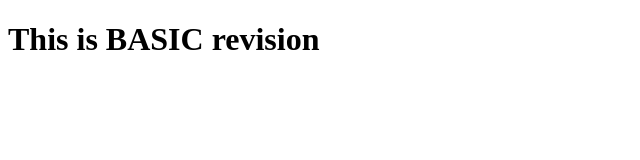
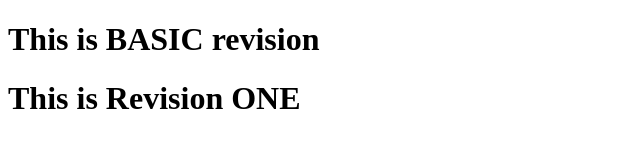
Before and after one commit to MahGolden/GitandGithubTraining, a plain HTML site: page index.html in a window 1280 px wide. Shown: the whole page, without its empty margins (0-640 px from the left). Drawn offline with Linux system fonts and the light colour scheme.

Commit message:
Revision ONE

```diff
--- a/index.html
+++ b/index.html
@@ -6,6 +6,6 @@
 </head>
 <body>
 <h1>This is BASIC revision</h1>
-
+<h1>This is Revision ONE</h1>
 </body>
 </html>
```
